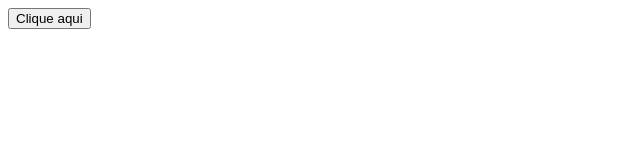
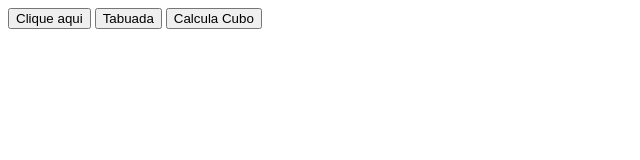
Before and after one commit to jesusmaringa/primeiroc_3t, a plain HTML site: page index.html in a window 1280 px wide. Shown: the whole page, without its empty margins (0-640 px from the left). Drawn offline with Linux system fonts and the light colour scheme.

Commit message:
Update index.html

```diff
--- a/index.html
+++ b/index.html
@@ -9,6 +9,7 @@
 </head>
 <body>
     <button onclick="escreva()">Clique aqui</button>
-
+    <button onclick="minhaTabuada()"> Tabuada </button>
+    <button onclick="cubo()"> Calcula Cubo </button>
 </body>
 </html>
```
